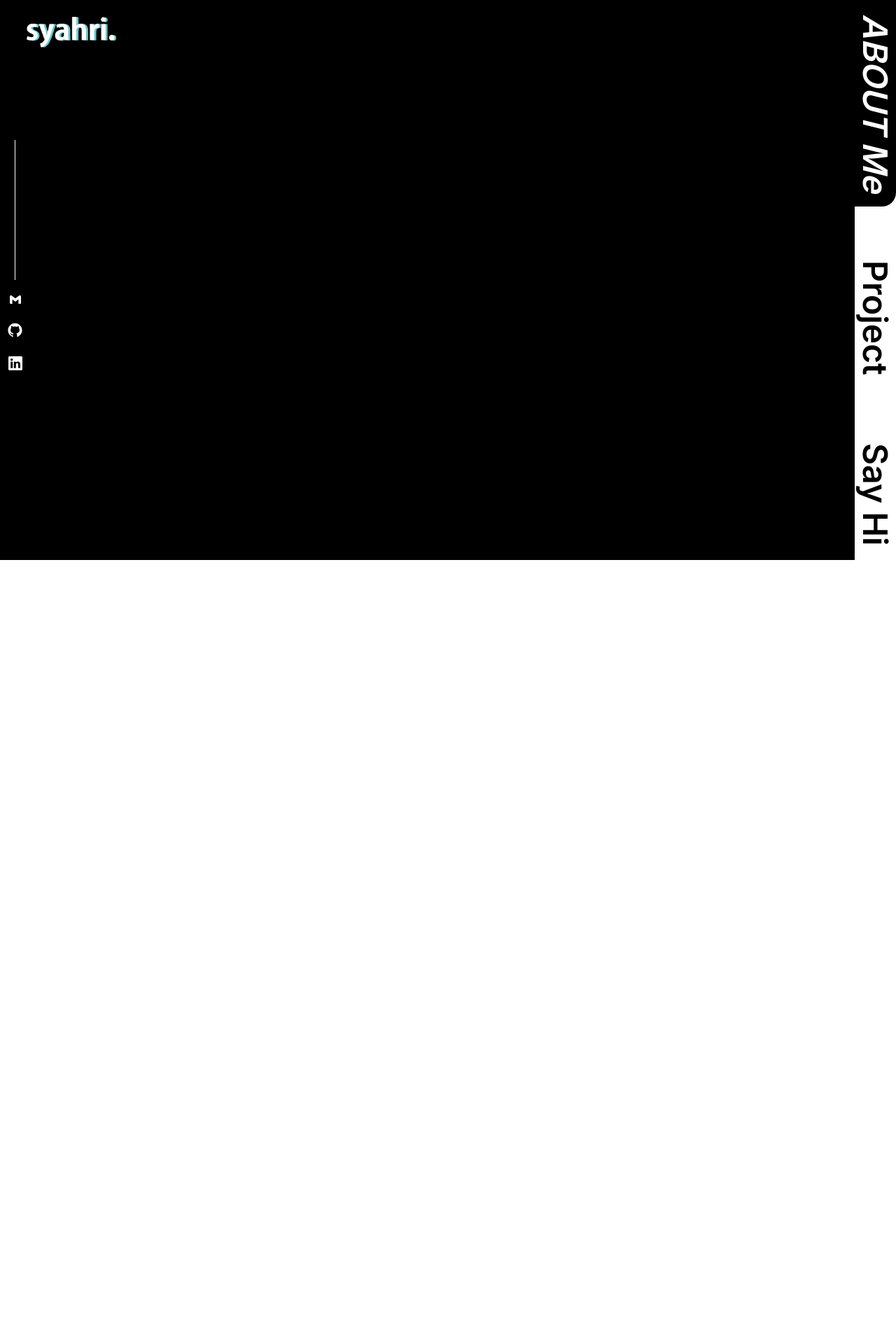
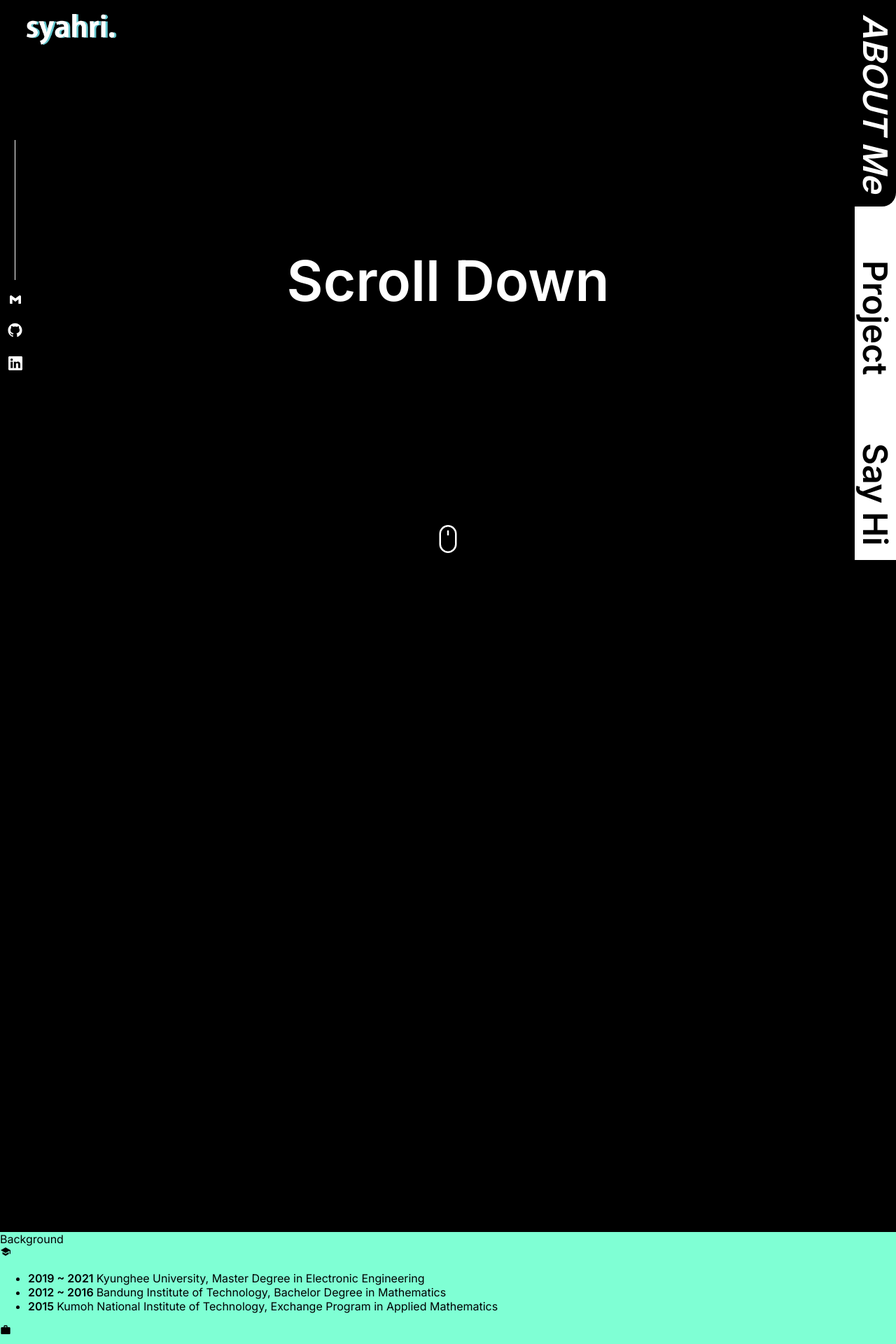
Before and after one commit to 95SR/portfolio-2, a React (Create React App) app: page /about in a window 1280 px wide. Shown: the top 1920 px of the page at 70% size. Before the commit the page ends 800 px from the top, so only its background shows below. Built offline with nearby package versions, Linux system fonts and the light colour scheme.

Commit message:
edit aboutpage

```diff
--- a/src/component/About.css
+++ b/src/component/About.css
@@ -1,6 +1,6 @@
 .about{
     background-color: black;
-    height: 100vh;
+    height: max-content;
     width: 100vw;
     animation: bg-slide 1s ease-in-out;
     position: relative;
@@ -9,10 +9,68 @@
 
 .logo-container{
     position: relative;
-    top: 3%;
+    top: 1%;
     left: 3%;
-    height: 200px;
+
+
 }
 .logo{
     width: 10vw;
+position: fixed;
 }
+
+.background{
+    background-color: aquamarine;
+    margin-top: 120vh;
+}
+
+.scroll{
+
+    color: white;
+    height: 100vh;
+    position: relative;
+    display: flex;
+    align-items: center;
+    justify-content: center;
+    font-size: 5rem;
+    font-weight: 600;
+    z-index: -100;
+
+
+}
+
+.mouse{
+    color: white;
+    position: absolute;
+    bottom: 0;
+    font-size: 40px;
+}
+
+.intro{
+    font-size: 3rem;
+    position: fixed;
+    background-color: white;
+    height: 100%;
+    color: black;
+    display: flex;
+    align-items: center;
+    justify-content: center;
+    flex-direction: column;
+    gap: 30px;
+    clip-path: circle(0%);
+}
+
+.intro > * {
+    width: max-content;
+    font-size: 5rem;
+    position: relative;
+}
+
+.intro div:first-child{
+
+    left: 30px;
+}
+
+.intro div:nth-child(3){
+    right: 50vw;
+}
--- a/src/component/About.jsx
+++ b/src/component/About.jsx
@@ -7,10 +7,19 @@ import logo from '../logo.png'
 import { Link } from 'react-router-dom';
 import { SiGmail } from "react-icons/si";
 import { AiFillGithub } from "react-icons/ai";
-import { BsLinkedin } from "react-icons/bs";
+import { BsLinkedin, BsMouse } from "react-icons/bs";
 
 function About() {
+ const [scrollY, setScrollY] = useState(window.scrollY)
 
+ const handleScroll= () => {
+  setScrollY(window.scrollY)
+ }
+ useEffect(()=> {
+  window.addEventListener('scroll', handleScroll)
+  console.log(scrollY)
+
+ },[scrollY])
 
   return (
     <div className='about body' >
@@ -21,7 +30,7 @@ function About() {
 
         <div className="socmed">
           <div className="line"></div>
-          <div className="email"  onClick={(e) => {window.location.href ='mailto:ririramadhani2@email.com';}}>
+          <div className="email"  onClick={(e) => {window.location.href ='mailto:ririramadhani2@gmail.com';}}>
           <SiGmail/>
           </div>
           <div className="github" onClick={(e) => {window.open('https://github.com/95SR', '_blank');}}>
@@ -32,14 +41,50 @@ function About() {
           </div>
 
         </div>
-      </div>
+
+        <div className="scroll">
+          Scroll Down
+          <div className="mouse">
+          <BsMouse/>
+          </div>
+          <div className="intro" style={{clipPath:`circle(${scrollY}px)`}}>
+            <div className="item" style={{transform: `translateX(${scrollY-200}px)`}}>#newExperience #Passionate  #Curious #newExperience #Passionate  #Curious#newExperience #Passionate #Curious</div>
+            <div className="item" style={{transform: `translateX(${-scrollY+200}px)`}}>#explorer #adventurer  #explorer #adventurer #Curiousity  #Passionate #adventurer #Passionate</div>
+            <div className="item" style={{transform: `translateX(${scrollY-200}px)`}}>#Passionate #Curiousity  #Passionate #Curious #Passionate #Curious</div>
+          </div>
+        </div>
 
 
 
+        <div className="background">
+        <div className="sub-title">Background</div>
+            <div className="icon">
+                <div className="left">
+                  <IoMdSchool />
+                  <ul>
+                    <li><span className='year'> 2019 ~ 2021 </span> Kyunghee University, Master Degree in Electronic Engineering</li>
+                    <li><span className='year'> 2012 ~ 2016 </span> Bandung Institute of Technology, Bachelor Degree in Mathematics</li>
+                    <li><span className='year'> 2015 </span> Kumoh National Institute of Technology, Exchange Program in Applied Mathematics</li>
+                  </ul>
+
+                </div>
+
+                <div className="right">
+                  <MdWork/>
+                  <ul>
+                    <li><span className='year'> 2022 ~ 2023 </span> ASEAN-Korea Centre, Project Assistant</li>
+                    <li><span className='year'> 2018 ~ 2019 </span> PriceWaterHouseCoopers, Data Analyst</li>
+                    <li><span className='year'> 2015 </span> Total E&P Indonesie, Well Performance, Internship</li>
+                  </ul>
+
+                </div>
+
+              </div>
+
+        </div>
 
 
-
-
+      </div>
 
 
 
--- a/src/component/Home.css
+++ b/src/component/Home.css
@@ -12,7 +12,7 @@
     animation: appear 1s ease-in-out 1s;
     animation-fill-mode: forwards;
 
-    height: 100vh;
+    height: 100%;
     width: 100vw;
     position: relative;
 }
```
